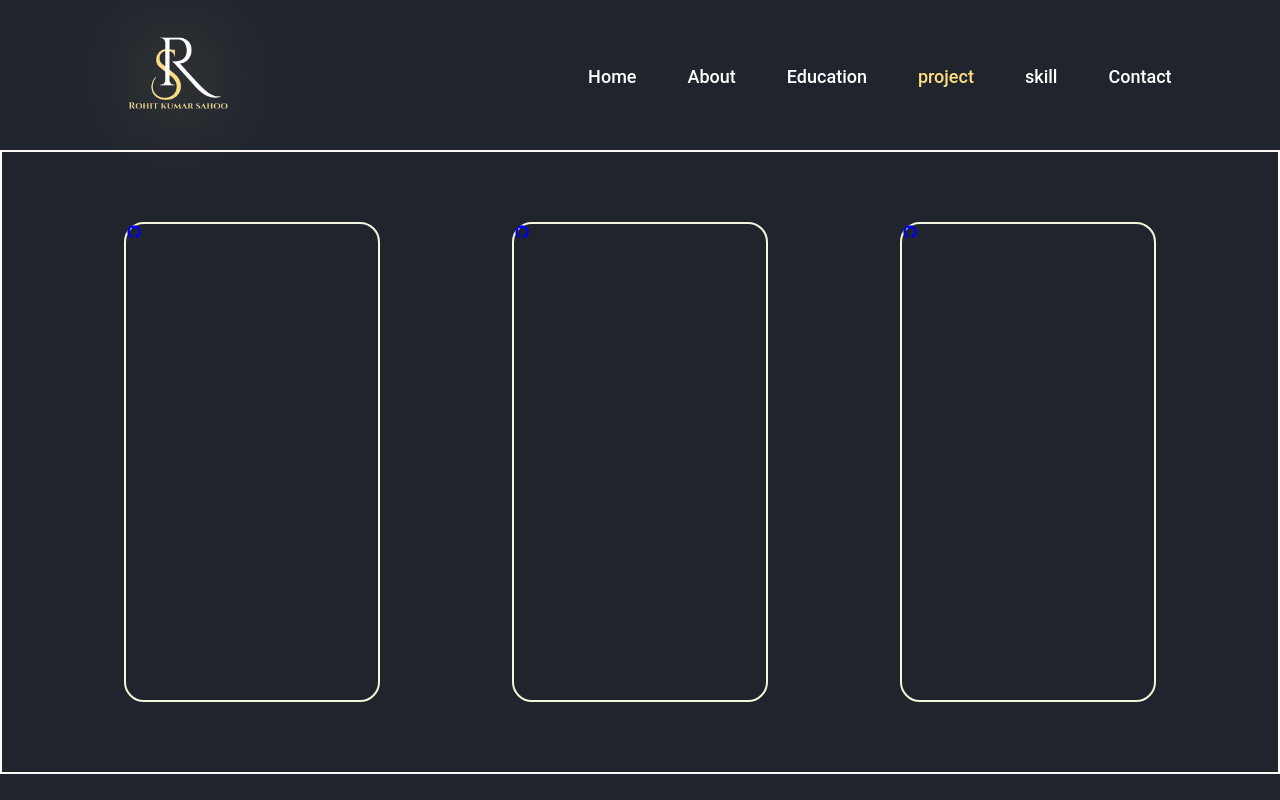
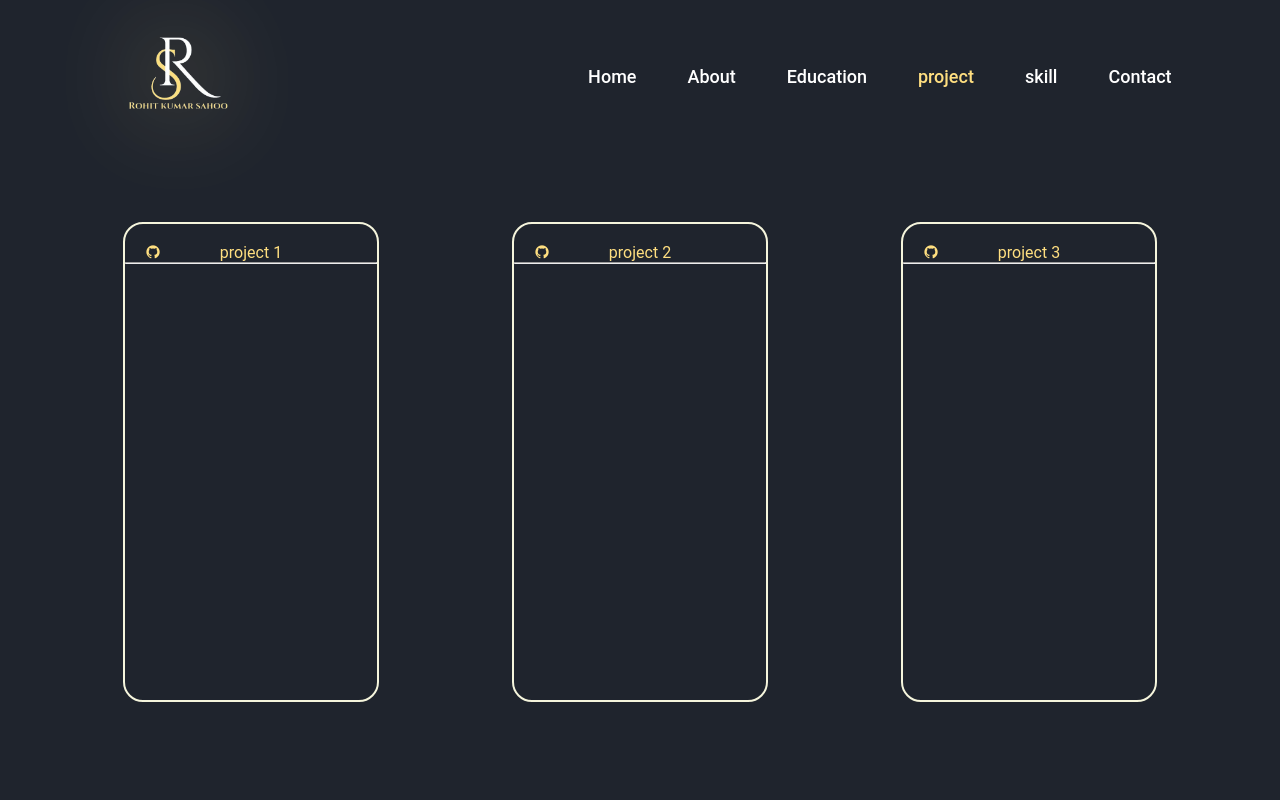
Before and after one commit to rytrgfy/portfolio, a plain HTML site: page project page/project.html in a window 1280 px wide. Drawn offline with nearby package versions, Linux system fonts and the light colour scheme.

Commit message:
project page

```diff
--- a/project page/project.css
+++ b/project page/project.css
@@ -78,7 +78,7 @@ body {
     .maindiv {
         height: 78vh;
         width: 100%;
-    border: 2px solid snow;
+        /* border: 2px solid snow; */
         margin-top: 150px;
         display: flex;
         justify-content: center;
@@ -93,3 +93,21 @@ body {
         border: 2px solid beige;
         border-radius: 20px;
     }
+
+    .childdiv:hover {
+        box-shadow: 0 0 30px #FFDF80;
+    }
+
+    .maindiv .childdiv a i {
+        max-width: 100px;
+        color: #FFDF80;
+        margin: 20px;
+    }
+
+    .maindiv .childdiv p {
+        color: #FFDF80;
+        text-align: center;
+        margin-top: -37px;
+        justify-content: space-around;
+        gap: 5px;
+    }
--- a/project page/project.html
+++ b/project page/project.html
@@ -28,12 +28,18 @@
     <div class="maindiv">
         <div class="childdiv project_one">
             <a class="github" href="#"><i class='bx bxl-github'></i></a>
+            <p>project 1</p>
+            <hr>
         </div>
         <div class="childdiv project_two">
             <a class="github" href="#"><i class='bx bxl-github'></i></a>
+            <p>project 2</p>
+            <hr>
         </div>
         <div class="childdiv project_three">
             <a class="github" href="#"><i class='bx bxl-github'></i></a>
+            <p>project 3</p>
+            <hr>
         </div>
     </div>
 
```
Lines whose indentation alone changed are shown as unchanged.
